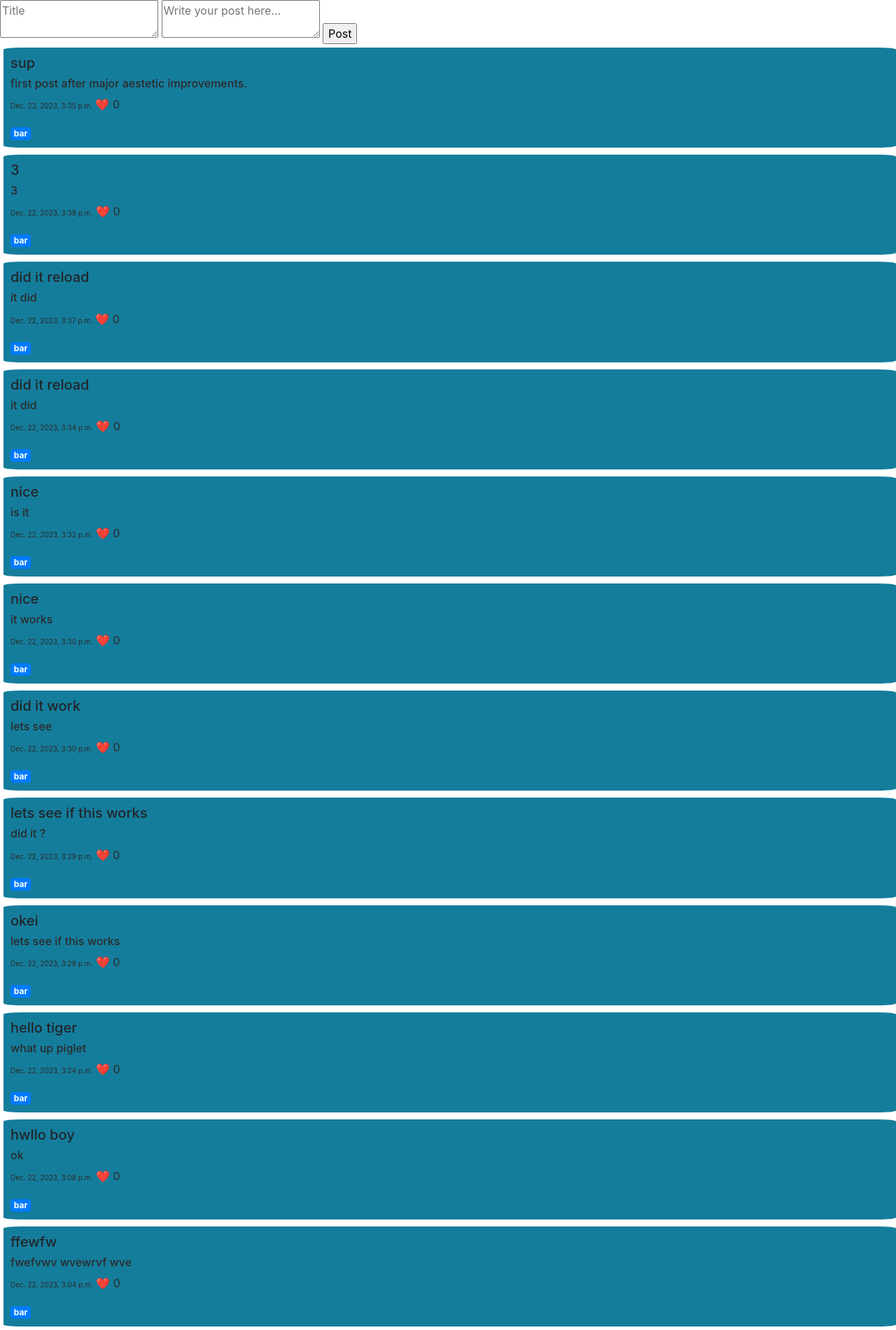
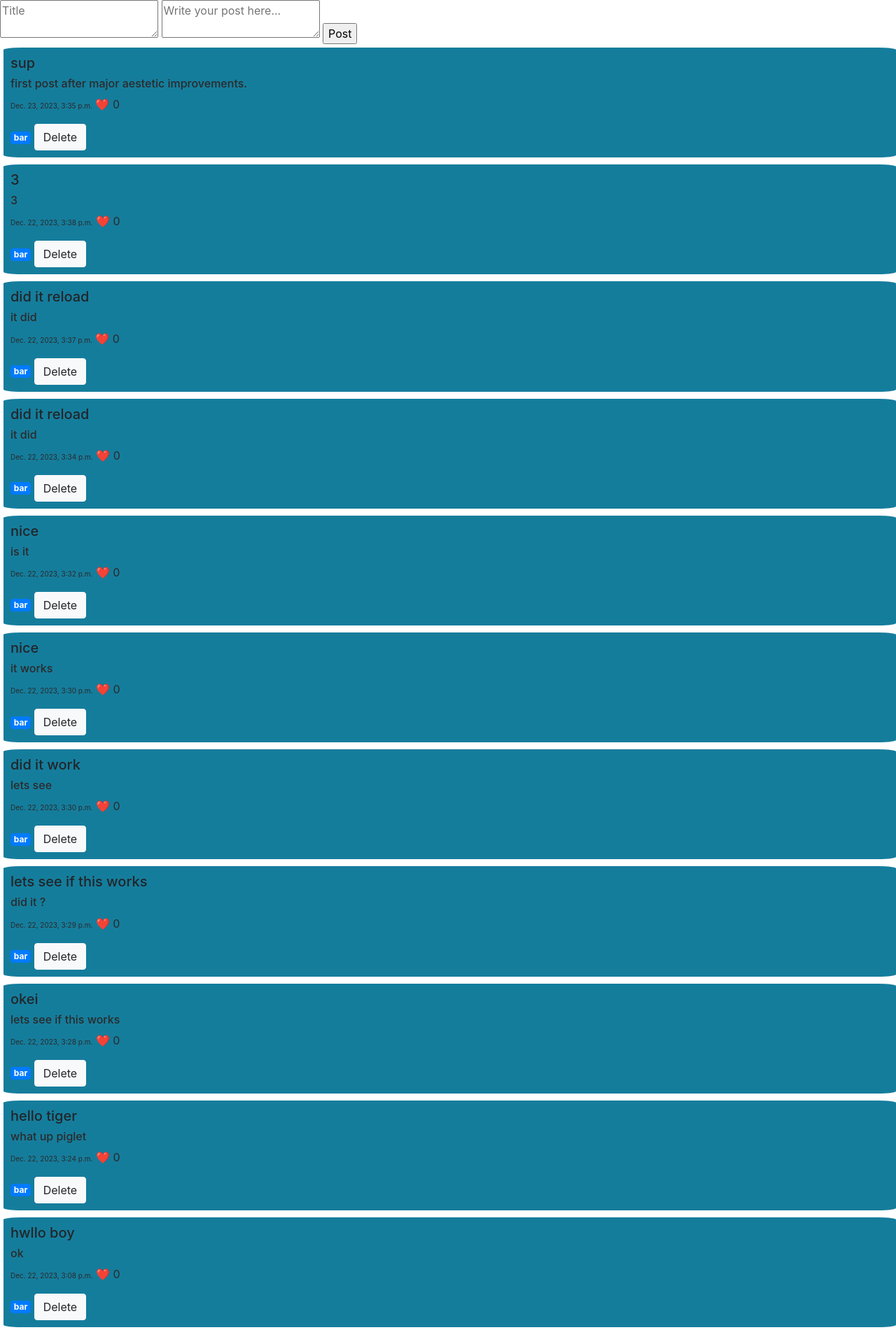
Before and after one commit to Marwanishere/network, a Django app: page / in a window 1280 px wide. Shown: the part 56-1957 px from the top of the page at 70% size. Run offline with Django 3.2, Linux system fonts and the light colour scheme; data comes from the database, SQL or seed files in the repository; both versions use the stored data as it was after the commit; some libraries are stand-ins or nearby versions.

Commit message:
attempting to add a delete button

```diff
--- a/project4/network/static/network/inbox.js
+++ b/project4/network/static/network/inbox.js
@@ -40,3 +40,18 @@ function getCookie(name) {
     }
     return cookieValue;
 }
+// below query selector acquired by cs50 chatbot
+document.querySelectorAll('#delete-button').forEach(button => {
+    button.addEventListener('click', delete_old_post);
+});
+// below function made using cs50 chatbot then adapted to fit use case
+function delete_old_post(e) {
+    let id = e.target.dataset.id;
+    console.log(`Deleted post with id ${id}`)
+    fetch('/', {
+        method: 'DELETE',
+        body: JSON.stringify({
+            id: id
+        })
+    })
+}
--- a/project4/network/templates/network/index.html
+++ b/project4/network/templates/network/index.html
@@ -17,6 +17,7 @@
                     <!-- span can be used to style things out differently that are on the same line -->
                     <a href="#" class="badge badge-primary">{{ post.user }}</a>
                     <!-- i want the above line to take the user to a page that shows all of the posts made by that user -->
+                    <button class="btn btn-light" id="delete-button" data-id="{{ post.id }}">Delete</button>
                 </div>
             {% endfor %}
         </body>
--- a/project4/network/urls.py
+++ b/project4/network/urls.py
@@ -8,5 +8,7 @@ urlpatterns = [
     path("login", views.login_view, name="login"),
     path("logout", views.logout_view, name="logout"),
     path("register", views.register, name="register"),
-    path("npost", views.npost , name = "npost")
+    path("npost", views.npost , name = "npost"),
+    path("delete_post/<int:post_id>/", views.delete_post , name = "delete_post")
+
 ]
--- a/project4/network/views.py
+++ b/project4/network/views.py
@@ -78,3 +78,12 @@ def npost(request):
         return JsonResponse({'message': 'Post generated successfully.'}, status=201)
     # above line acquired through cs50 chatbot prompting
     return HttpResponseRedirect(reverse("index"))
+
+def delete_post(request):
+    post_id = json.loads(request.body)['id']
+    user = request.user
+    old_posts = Tweet.objects.get(id = post_id)
+    if user == old_posts.user or user.is_superuser:
+        old_posts.delete()
+    remaining_posts = Tweet.objects.all()
+    return render(request, "network/index.html", {'remaining_posts': remaining_posts})
```
Also changed, not shown: project4/db.sqlite3.
